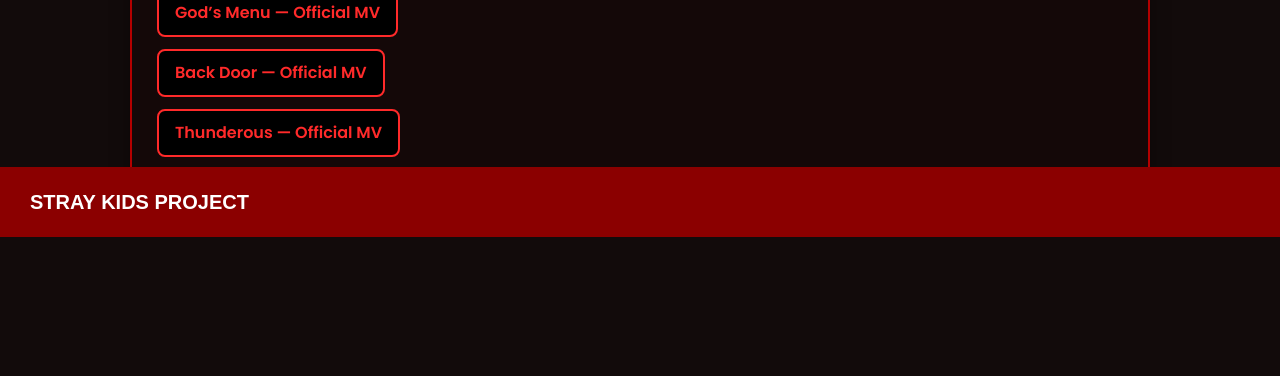
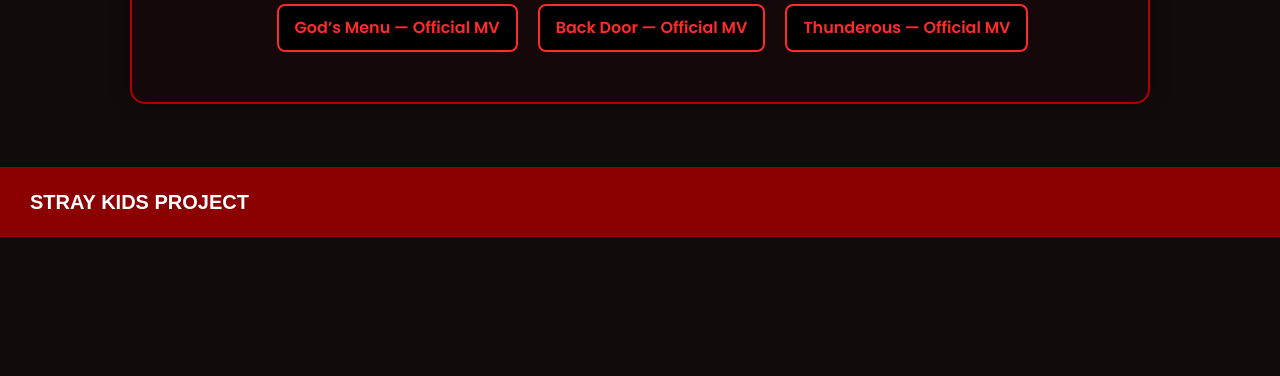
Before and after one commit to CybeleSagana/cybelesagana.github.io, a plain HTML site: page stray-kids-fansite/mvs.html in a window 1280 px wide. Shown: the part 563-939 px from the top of the page. After the commit the page ends 847 px from the top, so only its background shows below. Drawn offline with nearby package versions, Linux system fonts and the light colour scheme.

Commit message:
check padding

```diff
--- a/stray-kids-fansite/styles.css
+++ b/stray-kids-fansite/styles.css
@@ -344,6 +344,19 @@ img {
   transform: translateY(-2px);
 }
 
+.mv-list {
+  display: flex;
+  justify-content: center;
+  gap: 20px;
+  list-style: none;
+  padding: 0;
+  margin-top: 20px;
+}
+
+.mv-list li {
+  margin: 0;
+}
+
 /* Fake News Section */
 .funny-news {
   background: #140808;
@@ -459,7 +472,7 @@ img {
 
 .section {
   background: #140808;
-  padding: 25px;
+  padding: 40px;
   border-radius: 15px;
   border: 2px solid #b40000;
   margin-top: 40px;
@@ -488,6 +501,10 @@ img {
   line-height: 1.5;
 }
 
+.section ul {
+  padding-left: 25px;
+}
+
 /* Headings */
 h1, h2, h3, h4 {
   font-family: 'Space Mono', monospace;
@@ -499,3 +516,10 @@ body, p, li, a, span, div {
   font-family: 'Poppins', sans-serif;
   font-weight: 400;
 }
+
+@media (max-width: 600px) {
+  .mv-list {
+    flex-direction: column;
+    align-items: center;
+  }
+}
```
